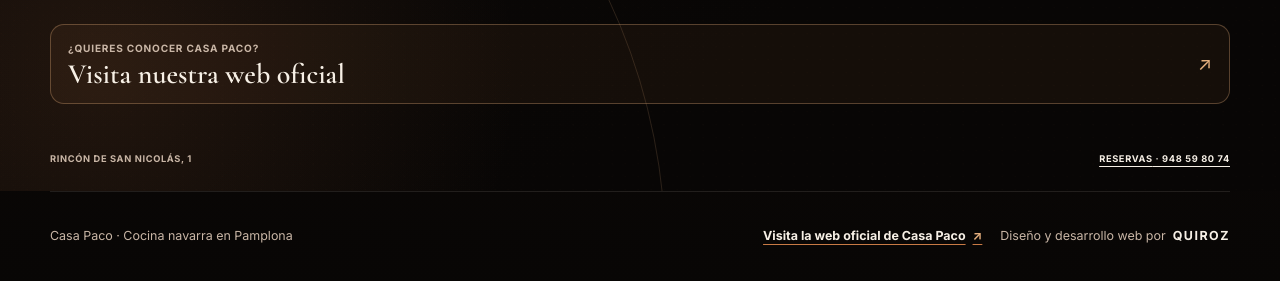
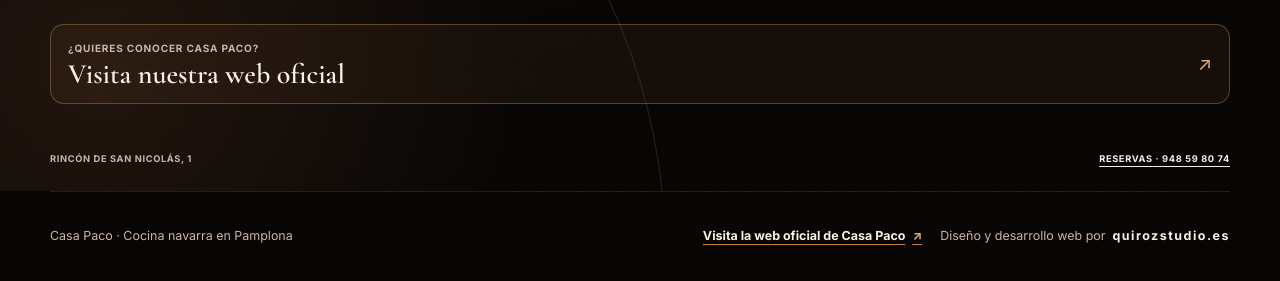
Before and after one commit to quirozstudio/sanfermin-casapaco, a plain HTML site: page index.html in a window 1280 px wide. Shown: the part 787-1068 px from the top of the page. Drawn offline with nearby package versions, Linux system fonts and the light colour scheme.

Commit message:
Actualiza el enlace de desarrollo web

```diff
--- a/index.html
+++ b/index.html
@@ -424,8 +424,8 @@
     <footer class="site-footer">
       <p data-ui="footer">Casa Paco · Cocina navarra en Pamplona</p>
       <a class="official-site-link" href="https://casapacopamplona.com/"><span data-ui="officialFooter">Visita la web oficial de Casa Paco</span><span aria-hidden="true">↗</span></a>
-      <a class="quiroz-signature" href="https://www.instagram.com/bryans_quiroz/" target="_blank" rel="noopener noreferrer" aria-label="Diseño y desarrollo web por QUIROZ, Instagram de Bryans Quiroz">
-        <span>Diseño y desarrollo web por</span><strong>QUIROZ</strong>
+      <a class="quiroz-signature" href="https://quirozstudio.es/" target="_blank" rel="noopener noreferrer" aria-label="Diseño y desarrollo web por quirozstudio.es">
+        <span>Diseño y desarrollo web por</span><strong>quirozstudio.es</strong>
       </a>
     </footer>
 
```
